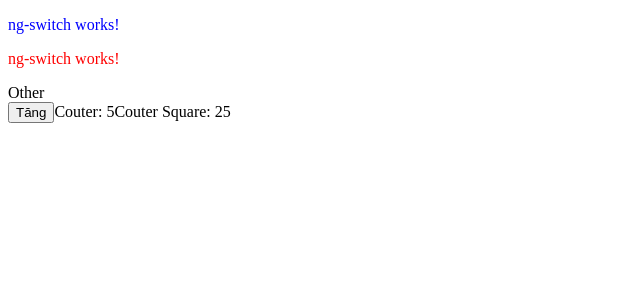
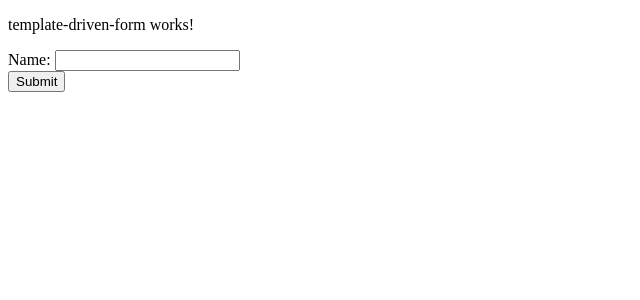
Before and after one commit to mieuhamchoi/learnAngular, an Angular app: page / in a window 1280 px wide. Shown: the top 300 px of the page, without its empty margins (0-640 px from the left). Built offline with nearby package versions, Linux system fonts and the light colour scheme.

Commit message:
learn template driven form

```diff
--- a/src/app/app.component.html
+++ b/src/app/app.component.html
@@ -1 +1 @@
-<app-ng-switch></app-ng-switch>
+<templateDrivenForm></templateDrivenForm>
--- a/src/app/services/common.service.ts
+++ b/src/app/services/common.service.ts
@@ -9,4 +9,7 @@
   public square(n: number) :number {
     return n * n
   }
+  public sendDataToServer(data: object):void {
+    console.log("Data sẽ gửi lên server", data)
+  }
 }
--- /dev/null
+++ b/src/app/template-driven-form/template-driven-form.component.html
@@ -0,0 +1,8 @@
+<p>template-driven-form works!</p>
+
+<form (ngSubmit)="submitForm()">
+    Name: <input type="text" [(ngModel)] = "name" [ngModelOptions]="{standalone: true}">
+    <br>
+    <!-- <button (click)="submitForm()">Submit</button> -->
+    <button>Submit</button>
+</form>
--- /dev/null
+++ b/src/app/template-driven-form/template-driven-form.component.ts
@@ -0,0 +1,15 @@
+import { Component } from '@angular/core';
+import { CommonService } from '../services/common.service';
+
+@Component({
+  selector: 'templateDrivenForm',
+  templateUrl: './template-driven-form.component.html',
+  styleUrls: ['./template-driven-form.component.scss']
+})
+export class TemplateDrivenFormComponent {
+  public name:string = ''
+  constructor(private common: CommonService){}
+  public submitForm():void {
+    this.common.sendDataToServer({name: "phuoc", age: 21})
+  }
+}
```
Also changed, not shown: src/app/app.module.ts (+6 -3 lines), src/app/template-driven-form/template-driven-form.component.scss (added), 1 other file (tests, documents, lock files or other folders).
